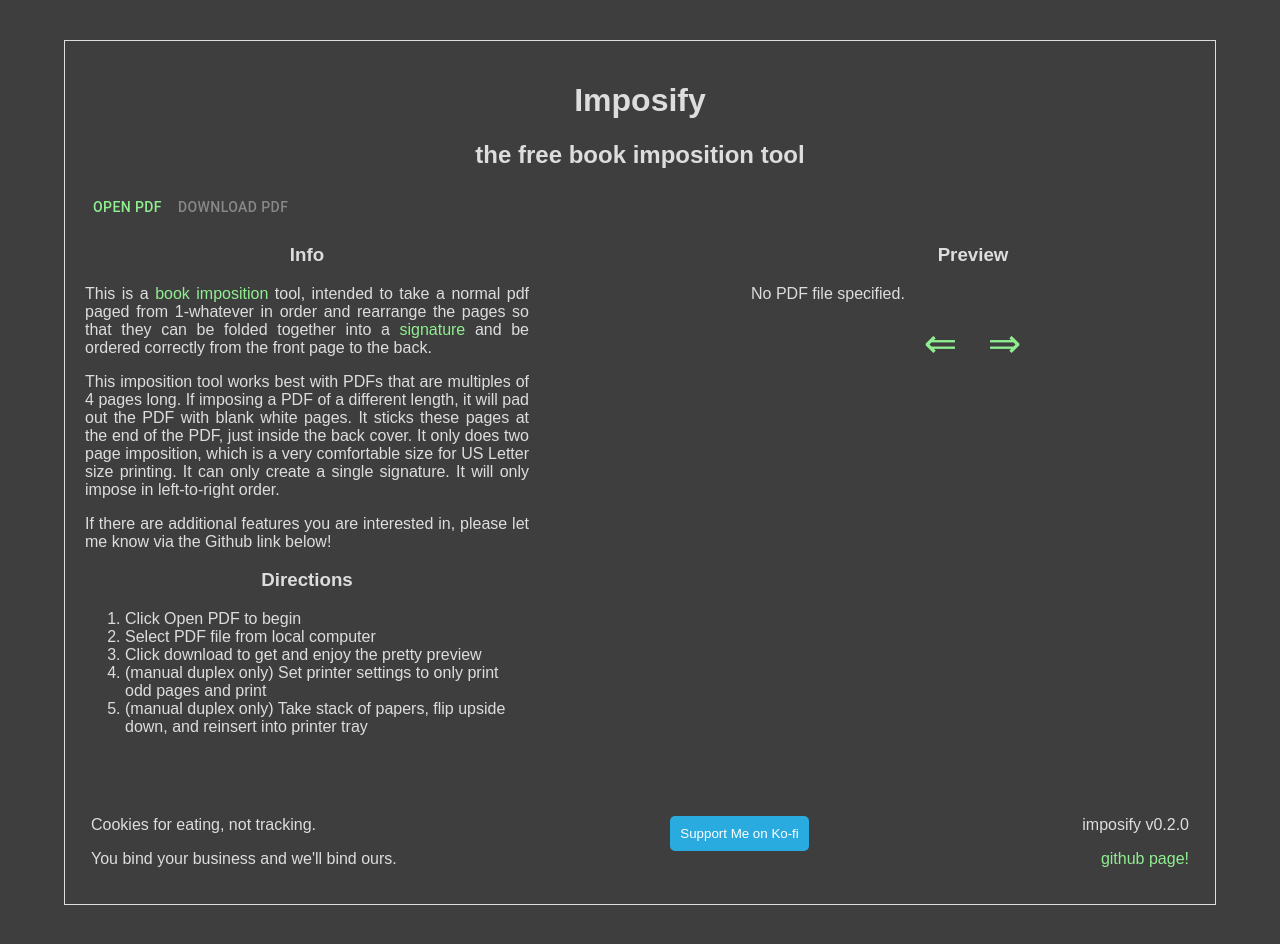
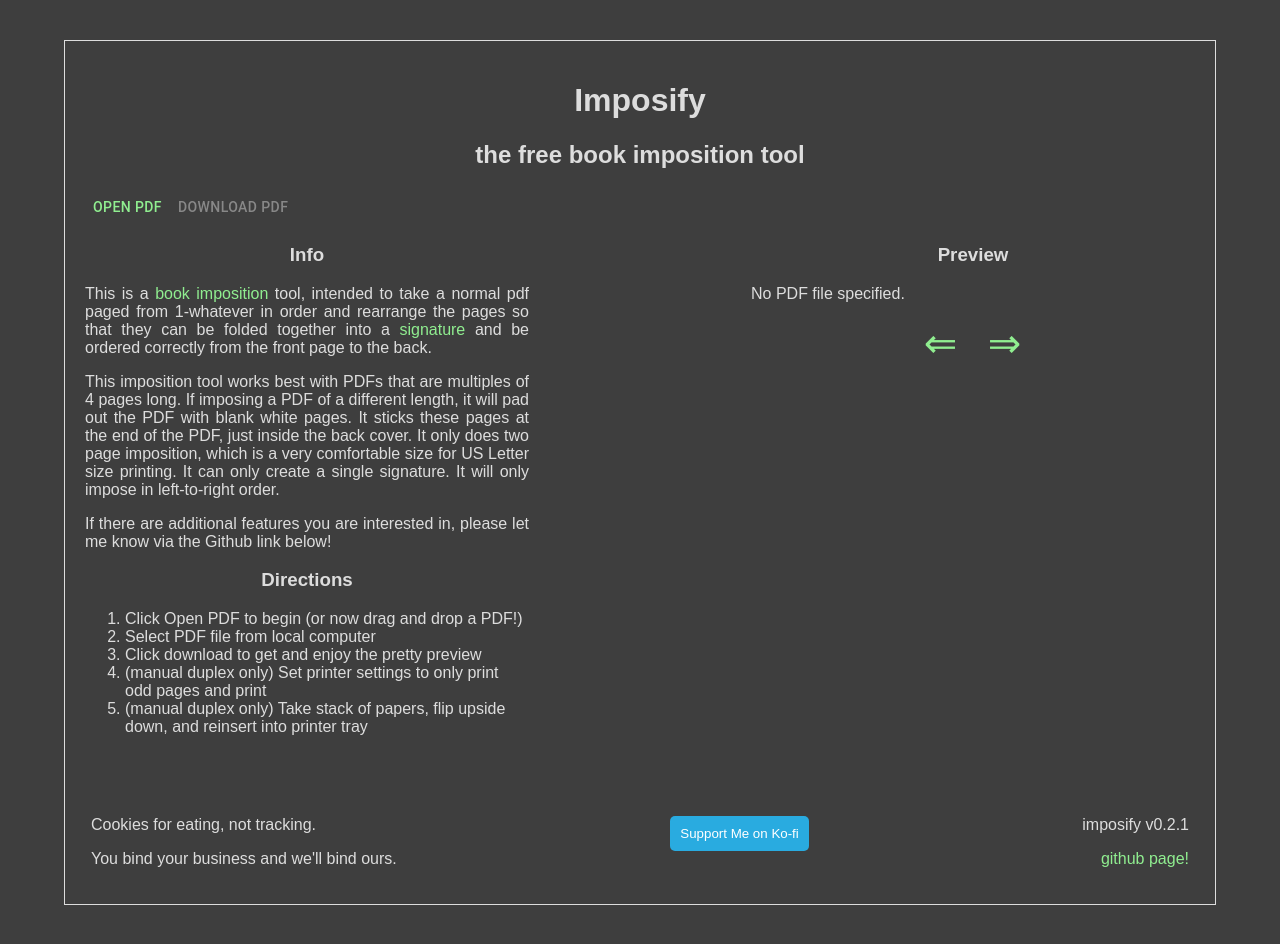
Before and after one commit to daed/imposify, a React (Create React App) app: page / in a window 1280 px wide. Built offline with nearby package versions, Linux system fonts and the light colour scheme.

Commit message:
update directions for drag and drop, bump version

```diff
--- a/package.json
+++ b/package.json
@@ -1,6 +1,6 @@
 {
   "name": "imposify",
-  "version": "0.2.0",
+  "version": "0.2.1",
   "private": true,
   "homepage": "https://imposify.com/",
   "dependencies": {
--- a/src/components/Directions.js
+++ b/src/components/Directions.js
@@ -32,7 +32,7 @@ const Directions = () => {
                 </h3>
                 <ol>
                     <li>
-                        Click Open PDF to begin
+                        Click Open PDF to begin (or now drag and drop a PDF!)
                     </li>
                     <li>
                         Select PDF file from local computer
```
